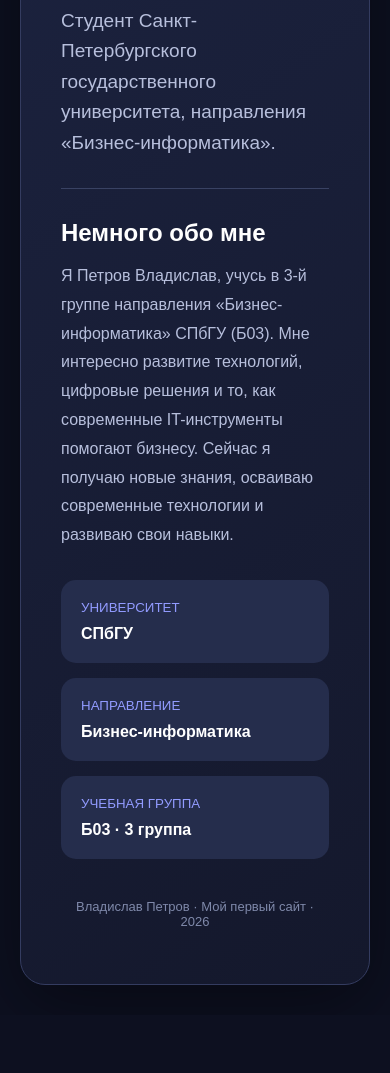
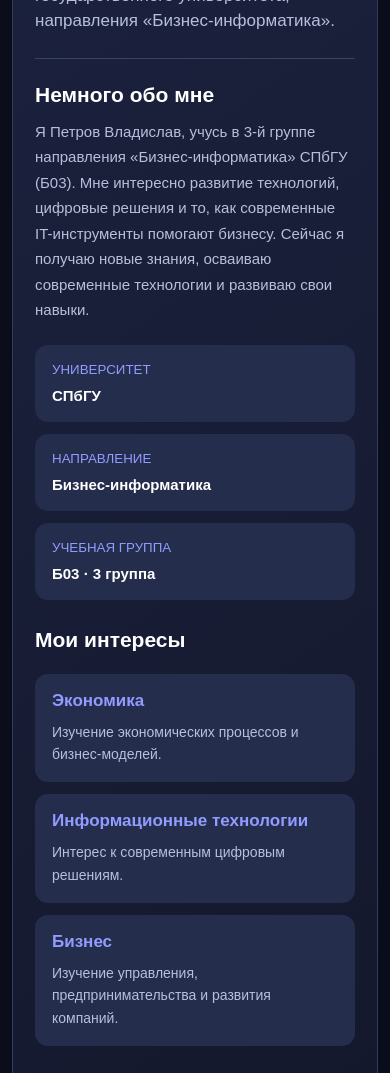
Before and after one commit to retorrrr/my-portfolio, a plain HTML site: page index.html in a window 390 px wide. Shown: the part 271-1344 px from the top of the page. Before the commit the page ends 1286 px from the top, so only its background shows below. Drawn offline with Linux system fonts and the light colour scheme.

Commit message:
Improve mobile layout and add interests section

```diff
--- a/index.html
+++ b/index.html
@@ -54,13 +54,13 @@ color:#b7bfdc;
 font-size:16px;
 line-height:1.8;
 }
-.info{
+.info,.interest-grid{
 display:grid;
 grid-template-columns:repeat(auto-fit,minmax(180px,1fr));
 gap:15px;
 margin-top:30px;
 }
-.info-card{
+.info-card,.interest-card{
 background:#252d4c;
 padding:20px;
 border-radius:15px;
@@ -71,14 +71,61 @@ display:block;
 margin-bottom:10px;
 }
 .info-card strong{font-size:16px}
+.interests{margin-top:35px}
+.interest-card h3{
+color:#929bff;
+font-size:18px;
+margin-bottom:10px;
+}
+.interest-card p{
+color:#b7bfdc;
+font-size:15px;
+line-height:1.6;
+}
 footer{
 margin-top:40px;
 color:#7f89aa;
 font-size:13px;
 text-align:center;
 }
-max-width:500px{
-.container{padding:35px 23px}
+@media (max-width:500px){
+body{
+padding:18px 12px;
+align-items:flex-start;
+}
+.container{
+padding:32px 22px;
+border-radius:20px;
+}
+.label{
+font-size:11px;
+letter-spacing:2px;
+margin-bottom:18px;
+}
+h1{
+font-size:clamp(34px,10vw,46px);
+line-height:1.12;
+margin-bottom:16px;
+}
+.subtitle{
+font-size:17px;
+line-height:1.5;
+margin-bottom:24px;
+}
+.divider{margin:24px 0}
+h2{font-size:21px;margin-bottom:12px}
+.description{font-size:15px;line-height:1.7}
+.info,.interest-grid{
+grid-template-columns:1fr;
+gap:12px;
+margin-top:22px;
+}
+.info-card,.interest-card{padding:17px;border-radius:13px}
+.info-card strong{font-size:15px;overflow-wrap:anywhere}
+.interests{margin-top:28px}
+.interest-card h3{font-size:17px}
+.interest-card p{font-size:14px}
+footer{margin-top:30px;font-size:12px}
 }
 </style>
 </head>
@@ -115,6 +162,23 @@ max-width:500px{
 <strong>Б03 · 3 группа</strong>
 </div>
 </div>
+<section class="interests" aria-labelledby="interests-title">
+<h2 id="interests-title">Мои интересы</h2>
+<div class="interest-grid">
+<article class="interest-card">
+<h3>Экономика</h3>
+<p>Изучение экономических процессов и бизнес-моделей.</p>
+</article>
+<article class="interest-card">
+<h3>Информационные технологии</h3>
+<p>Интерес к современным цифровым решениям.</p>
+</article>
+<article class="interest-card">
+<h3>Бизнес</h3>
+<p>Изучение управления, предпринимательства и развития компаний.</p>
+</article>
+</div>
+</section>
 <footer>Владислав Петров · Мой первый сайт · 2026</footer>
 </main>
 </body>
```
